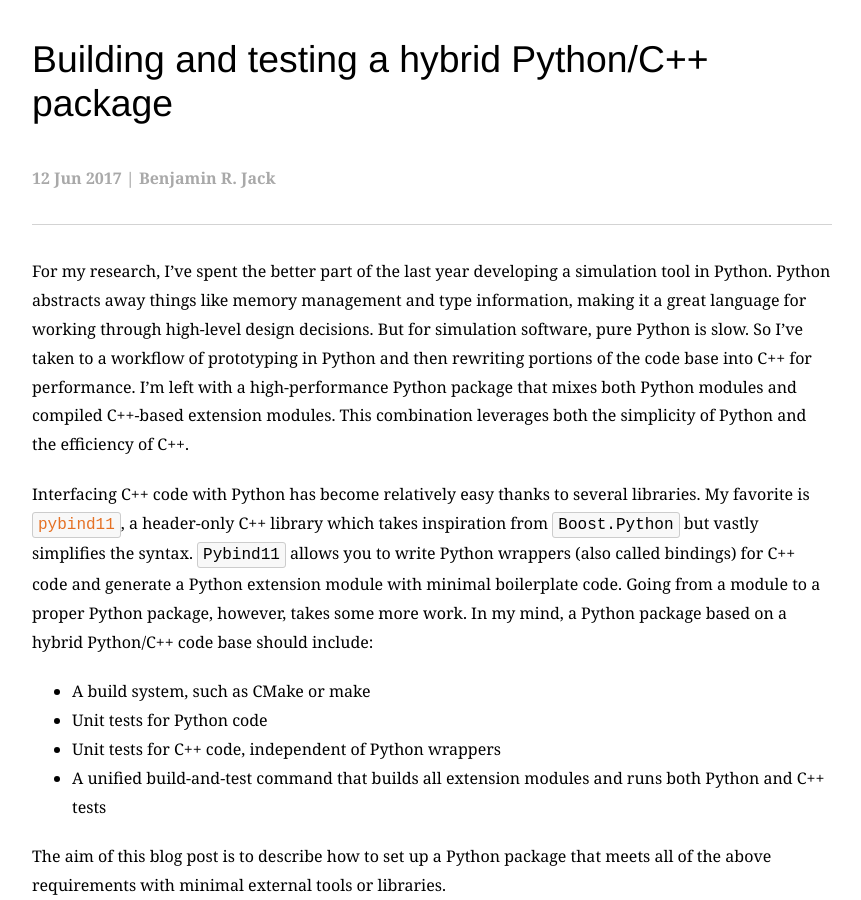
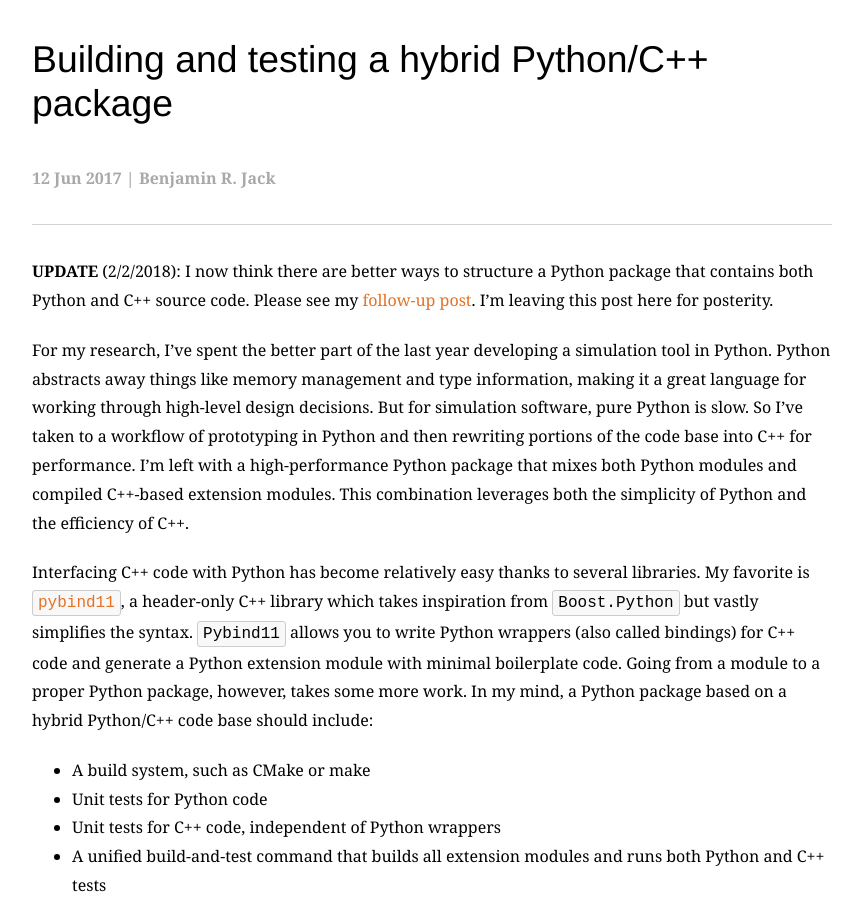
Before and after one commit to benjaminjack/benjaminjack.github.io, a Jekyll site: the page built from _posts/2017-06-12-python-cpp-tests.md, in a window 1280 px wide and 900 px high, scrolled down 315 px. Shown: the whole window, without its empty margins (208-1069 px from the left). Built offline with Jekyll 4.4.1, drawn with Linux system fonts in a browser that asks for light colours; some web fonts are replaced.

Commit message:
published new blog post

```diff
--- a/_posts/2017-06-12-python-cpp-tests.md
+++ b/_posts/2017-06-12-python-cpp-tests.md
@@ -4,6 +4,8 @@ author: Benjamin R. Jack
 layout: post
 excerpt: For my research, I've spent the better part of the last year developing a simulation tool in Python. Python abstracts away things like memory management and type information, making it a great language for working through high-level design decisions. But for simulation software, pure Python is slow. So I've taken to a workflow of prototyping in Python and then rewriting portions of the code base into C++ for performance. I'm left with a high-performance Python package that mixes both Python modules and compiled C++-based extension modules. This combination leverages both the simplicity of Python and the efficiency of C++.
 ---
+
+**UPDATE** (2/2/2018): I now think there are better ways to structure a Python package that contains both Python and C++ source code. Please see my [follow-up post](). I'm leaving this post here for posterity.
 
 For my research, I've spent the better part of the last year developing a simulation tool in Python. Python abstracts away things like memory management and type information, making it a great language for working through high-level design decisions. But for simulation software, pure Python is slow. So I've taken to a workflow of prototyping in Python and then rewriting portions of the code base into C++ for performance. I'm left with a high-performance Python package that mixes both Python modules and compiled C++-based extension modules. This combination leverages both the simplicity of Python and the efficiency of C++.
 
```
Also changed, not shown: _posts/2018-02-02-python-cpp-revisited.md (renamed from _drafts/python-cpp-revisited.md).
